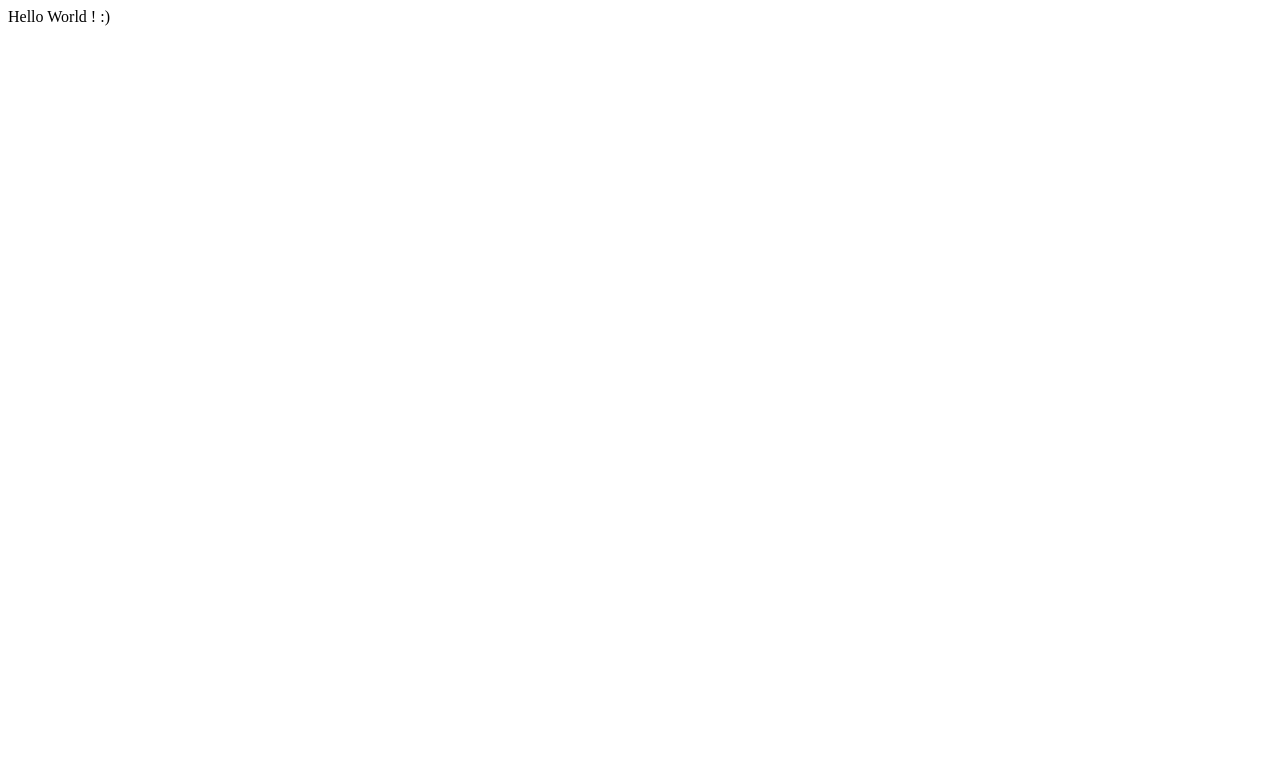
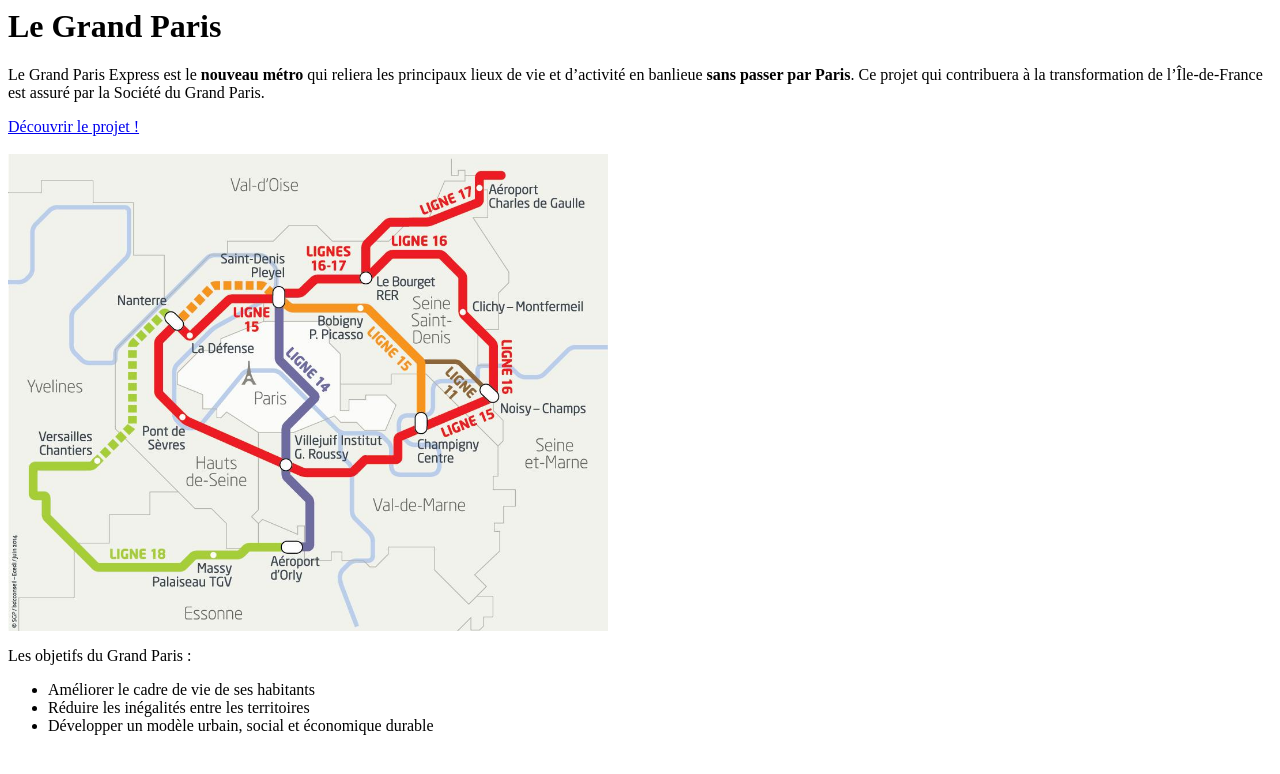
Before and after one commit to margem21/cours2023, a plain HTML site: page cours1/index.html in a window 1280 px wide. Drawn offline with Linux system fonts and the light colour scheme.

Commit message:
Première page

```diff
--- a/cours1/index.html
+++ b/cours1/index.html
@@ -1 +1,29 @@
-Hello World ! :)
+<html>
+<head>
+  <title> Cours 2023 </title>
+  <meta charset="utf-8"/>
+  <link rel="stylesheet" type="text/css" href="main.css">
+</head>
+<body>
+  <h1> Le Grand Paris </h1>
+  <p>
+    Le Grand Paris Express est le <strong>nouveau métro</strong> qui reliera les principaux lieux de vie et d’activité en banlieue <strong>sans passer par Paris</strong>. Ce projet qui contribuera à la transformation de l’Île-de-France est assuré par la Société du Grand Paris.
+  </p>
+  <a href="https://www.societedugrandparis.fr/" target="_blank">
+    Découvrir le projet !
+  </a>
+    <br>
+    <br>
+    <img src="plan_complet_grand_paris_express.jpeg" width="600" alt="Plan du grand paris">
+
+   <p>
+    Les objetifs du Grand Paris :
+  </p>
+   <ul>
+      <li>Améliorer le cadre de vie de ses habitants </li>
+      <li>Réduire les inégalités entre les territoires </li>
+      <li>Développer un modèle urbain, social et économique durable </li>
+    </ul>
+
+</body>
+</html>
```
Also changed, not shown: cours1/plan_complet_grand_paris_express.jpeg (added).
